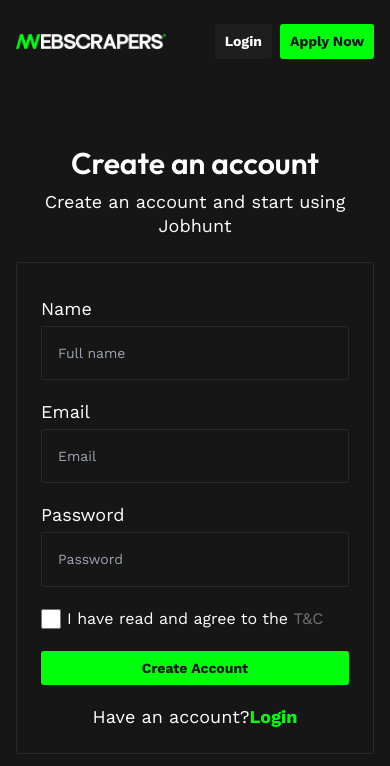
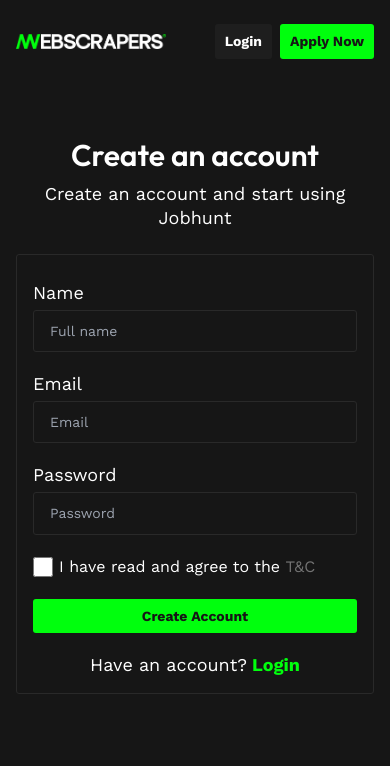
Before and after one commit to rakesh-olla/scrappers, a React (Vite) app: page /create-company in a window 390 px wide. Shown: the top 766 px of the page. Built offline with nearby package versions, Linux system fonts and the light colour scheme; a small style sheet from the web is missing.

Commit message:
work on form responsive view

```diff
--- a/src/login/CreateCompany.jsx
+++ b/src/login/CreateCompany.jsx
@@ -11,13 +11,13 @@ const CreateCompany = () => {
         console.log(data);
     }
     return (
-        <div className='mt-16 container xl:px-0 px-4'>
+        <div className='mt-14 md:mt-16 container xl:px-0 px-4'>
             <Heading text="Create an account" />
             <Paragraph text="Create an account and start using Jobhunt" />
-            <form onSubmit={handleSubmit(onSubmit)} className='p-6 sm:p-8 md:p-10 lg:p-[52px] rounded-[3px] bg-dark-500 border border-dark-800 w-full max-w-[500px] mx-auto mt-6 md:mt-8 lg:mt-16'>
+            <form onSubmit={handleSubmit(onSubmit)} className='p-4 sm:p-8 md:p-10 lg:p-[52px] rounded-[3px] bg-dark-500 border border-dark-800 w-full max-w-[500px] mx-auto mt-6 md:mt-8 lg:mt-16'>
                 <Paragraph className="mt-0 text-start mx-0" text="Name" />
                 <input
-                    className='px-4 lg:px-[22px] py-[18px] rounded-[3px] border border-dark-800 mt-[5px] leading-117 w-full outline-none text-sm text-white bg-transparent'
+                    className='px-4 lg:px-[22px] py-3 md:py-[18px] rounded-[3px] border border-dark-800 mt-[5px] leading-117 w-full outline-none text-sm text-white bg-transparent'
                     type="text"
                     name="fullName"
                     placeholder="Full name"
@@ -28,7 +28,7 @@ const CreateCompany = () => {
                 {/* Corrected Label Text for Email */}
                 <Paragraph className="!mt-5 text-start !mx-0" text="Email" />
                 <input
-                    className='px-4 lg:px-[22px] py-[18px] rounded-[3px] border border-dark-800 mt-[5px] leading-117 w-full outline-none text-sm text-white bg-transparent'
+                    className='px-4 lg:px-[22px] py-3 md:py-[18px] rounded-[3px] border border-dark-800 mt-[5px] leading-117 w-full outline-none text-sm text-white bg-transparent'
                     type="email"
                     {...register("email", {
                         required: "Email is required",
@@ -43,7 +43,7 @@ const CreateCompany = () => {
 
                 <Paragraph className="!mt-5 text-start !mx-0" text="Password" />
                 <input
-                    className='px-4 lg:px-[22px] py-[18px] rounded-[3px] border border-dark-800 mt-[5px] leading-117 w-full outline-none text-sm text-white bg-transparent'
+                    className='px-4 lg:px-[22px] py-3 md:py-[18px] rounded-[3px] border border-dark-800 mt-[5px] leading-117 w-full outline-none text-sm text-white bg-transparent'
                     type="password"
                     name="password"
                     placeholder="Password"
@@ -63,7 +63,7 @@ const CreateCompany = () => {
                 </div>
                 {errors.termsAndConditions && <span className="text-red-500 text-sm pt-1">{errors.termsAndConditions.message}</span>}
                 <Button className="w-full text-center mt-5" greenBtn="Create Account" />
-                <div className='flex items-center justify-center mt-5 leading-133 text-lg text-white font-normal'>Have an account? <Link to="/login" className='text-primary font-bold'>Login</Link></div>
+                <div className='flex items-center justify-center mt-5 leading-133 text-lg text-white font-normal'>Have an account?<Link to="/login" className='text-primary font-bold'>&nbsp;Login</Link></div>
             </form>
         </div>
     )
--- a/src/login/CreateUser.jsx
+++ b/src/login/CreateUser.jsx
@@ -7,17 +7,17 @@ import Github from '../assets/images/png/github.png'
 
 const CreateUser = () => {
     return (
-        <div className='mt-16 container xl:px-0 px-4'>
+        <div className='mt-14 md:mt-16 container xl:px-0 px-4'>
             <Heading text="Log in" />
             <Paragraph text="Please fill use your LinkedIn or Github Account to login" />
             <form className='p-6 sm:p-8 md:p-10 lg:pb-[38px] lg:p-[52px] rounded-[3px] bg-dark-500 border border-dark-800 w-full max-w-[500px] mx-auto mt-5'>
                 <Link className='w-full mx-auto max-w-[271px] py-[6px] bg-white rounded-[3px] flex justify-center px-3'>
                     <img width={91} height={19} src={Linkedin} alt="Linkedin" />
                 </Link>
-                <Link className='w-full mx-auto max-w-[271px] mt-5 bg-white rounded-[3px] flex justify-center px-3'>
+                <Link className='w-full mx-auto max-w-[271px] mt-3 sm:mt-4 md:mt-5 bg-white rounded-[3px] flex justify-center px-3'>
                     <img width={95} height={35} src={Github} alt="Linkedin" />
                 </Link>
-                <div className='flex items-center justify-center mt-[74px] leading-133 text-lg text-white font-normal'>Don't have an account?&nbsp;<Link to="/create-user" className='text-primary font-bold'>Sign Up</Link></div>
+                <div className='flex items-center justify-center mt-4 sm:mt-8 md:mt-16 lg:mt-[74px] leading-133 text-lg text-white font-normal'>Don't have an account?&nbsp;<Link to="/create-user" className='text-primary font-bold'>Sign Up</Link></div>
             </form>
         </div>
     )
--- a/src/login/LoginSocialOnly.jsx
+++ b/src/login/LoginSocialOnly.jsx
@@ -7,18 +7,18 @@ import { Link } from 'react-router-dom'
 
 const LoginSocialOnly = () => {
     return (
-        <div className='mt-16 container xl:px-0 px-4'>
+        <div className='mt-14 md:mt-16 container xl:px-0 px-4'>
             <Heading text="Create an account" />
             <Paragraph text="We use LinkedIn or GitHub Login to verify you as a professional Developer / Agency" />
             <form className='px-6 sm:px-8 md:px-10 lg:px-[52px] py-6 lg:py-7 rounded-[3px] bg-dark-500 border border-dark-800 w-full max-w-[500px] mx-auto mt-5'>
                 <Paragraph className="mb-3 md:mb-4" text="Please fill use your LinkedIn or Github Account to register and verify!" />
-                <Link className='w-full mx-auto max-w-[271px] py-[6px] bg-white rounded-[3px] flex justify-center px-3'>
+                <Link className='w-full mx-auto h-9 max-w-[271px] py-[6px] bg-white rounded-[3px] flex justify-center px-3'>
                     <img width={91} height={19} src={Linkedin} alt="Linkedin" />
                 </Link>
-                <Link className='w-full mx-auto max-w-[271px] mt-5 bg-white rounded-[3px] flex justify-center px-3'>
+                <Link className='w-full mx-auto h-9 max-w-[271px] mt-3 sm:mt-4 md:mt-5 bg-white rounded-[3px] flex justify-center px-3'>
                     <img width={95} height={35} src={Github} alt="Linkedin" />
                 </Link>
-                <div className='flex items-center justify-center mt-[74px] leading-133 text-lg text-white font-normal'>Don't have an account?&nbsp; <Link to="/create-user" className='text-primary font-bold'>Sign Up</Link></div>
+                <div className='flex items-center justify-center mt-4 sm:mt-8 md:mt-16 lg:mt-[74px] leading-133 text-lg text-white font-normal'>Don't have an account?&nbsp; <Link to="/create-user" className='text-primary font-bold'>Sign Up</Link></div>
             </form>
         </div>
     )
```
